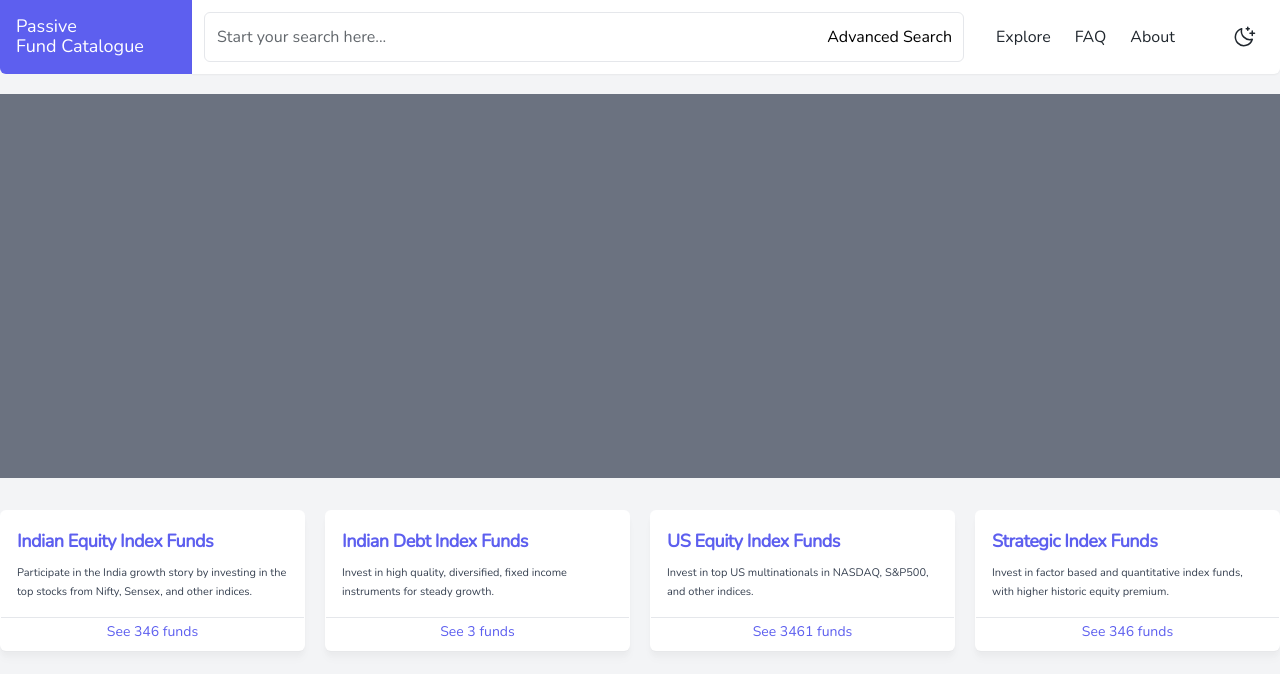
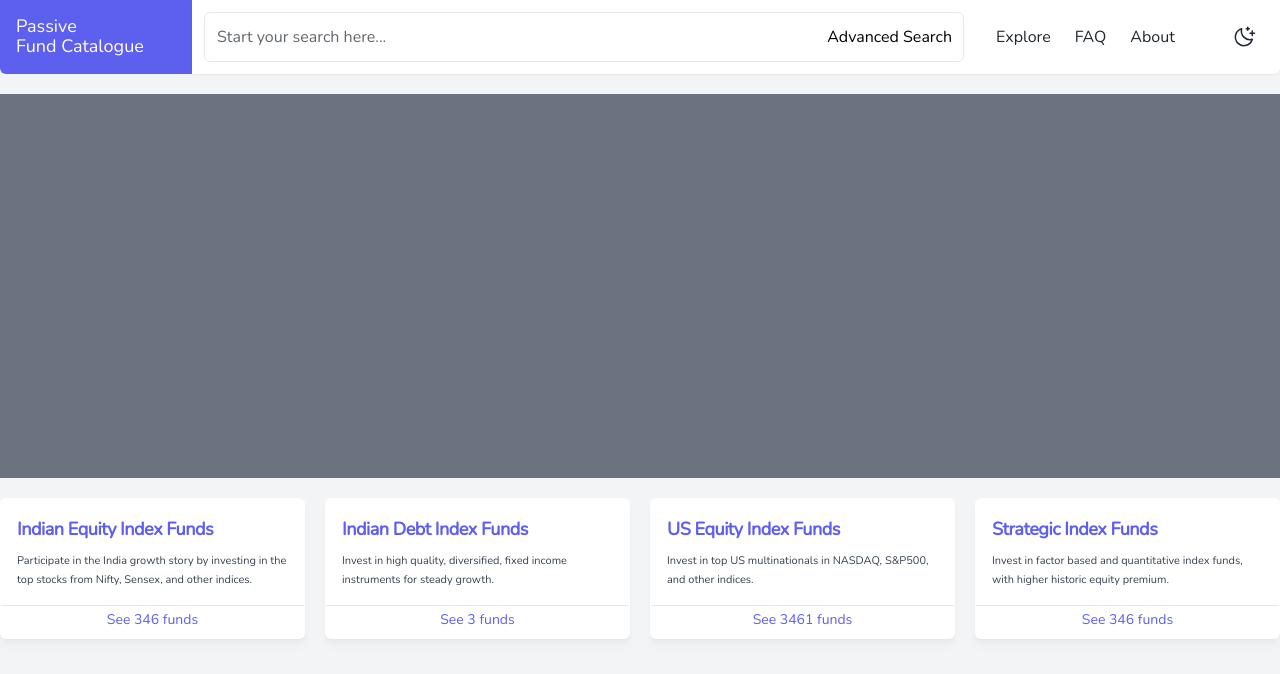
Before and after one commit to indiainvestments/nitrate, a Next.js app: page / in a window 1280 px wide. Shown: the top 674 px of the page. Built offline with nearby package versions, Linux system fonts and the light colour scheme.

Commit message:
Padding top fixed

```diff
--- a/pages/index.tsx
+++ b/pages/index.tsx
@@ -192,7 +192,7 @@ const Nitrate: React.FC = () => {
 
         <div className="w-full mt-5 bg-gray-500 h-96" />
         {/* card group */}
-        <div className="grid grid-cols-1 gap-5 px-4 pt-8 md:grid-cols-2 lg:grid-cols-4 sm:px-0">
+        <div className="grid grid-cols-1 gap-5 px-4 pt-5 md:grid-cols-2 lg:grid-cols-4 sm:px-0">
           {categoryInfoData.map(info => (
             <CategoryInfo key={info.heading} {...info} />
           ))}
```
